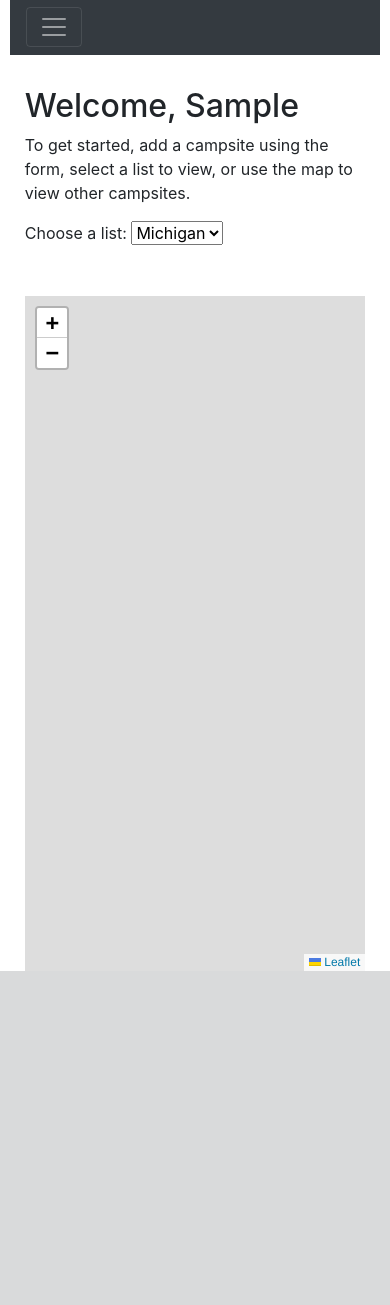
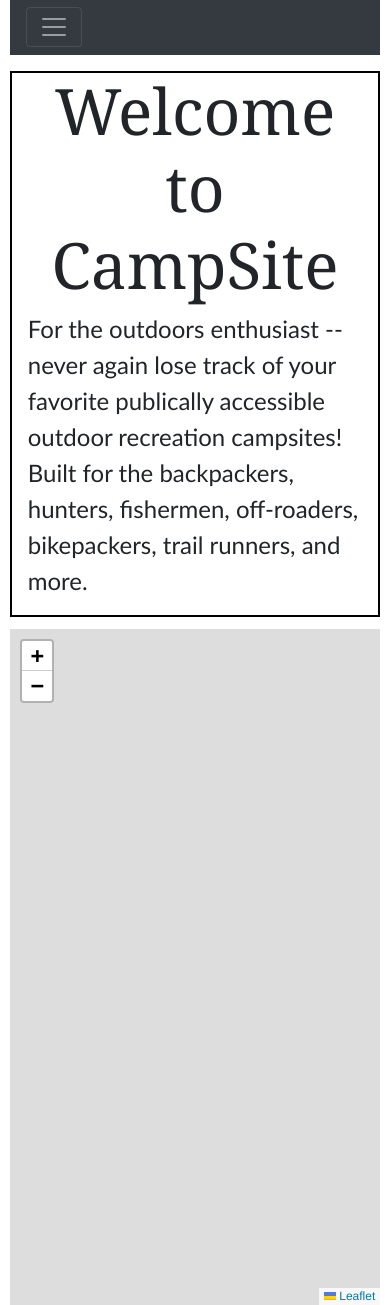
Before and after one commit to Jormogundr/campsite, a Flask app: page / in a window 390 px wide. Shown: the part 16-1321 px from the top of the page. Before the commit the page ends 987 px from the top, so only its background shows below. Run offline with Flask 3, Linux system fonts and the light colour scheme; the visitor is signed in with stand-in values (Sample User, id 1); data that the repository does not hold is empty; some libraries are stand-ins or nearby versions.

Commit message:
rework css and html. removed campsite form popup to replace with seprate page.

```diff
--- a/website/static/script/map.js
+++ b/website/static/script/map.js
@@ -49,7 +49,7 @@ function addMarkers(lats, lons, names, ids) {
     let link = "/campsites/" + id;
     var marker = L.marker([lat, lon]).addTo(campsite_map);
     marker.bindPopup(
-      `<b>Name:</b> ${name} <br> <b>Latitude:</b> ${lat} <br> <b>Longitude:</b> ${lon} <br> <a href="${link}">View Details</a>`
+      `<p align="center" style="font-weight:bold;font-size:x-large;padding-bottom:0;margin-bottom:0">${name}</p>  <br> <b>Latitude:</b> ${lat} <br> <b>Longitude:</b> ${lon} <br> <a href="${link}"><h6 align="center" style="padding-top:0.25em">View Details</h6></a>`
     );
   }
 }
--- a/website/static/styles/base.css
+++ b/website/static/styles/base.css
@@ -1,3 +1,16 @@
 #page_title {
-    font-size: 2em;
+  font-size: 2em;
 }
+
+#container {
+    width: 95vw;
+    height: 85vh;
+}
+
+body {
+    width: 95vw;
+    background-color: white;
+    margin: 15px auto;
+    height: auto;
+    max-height: 95vh;
+  }
--- a/website/static/styles/home.css
+++ b/website/static/styles/home.css
@@ -1,3 +1,7 @@
+#container {
+  height: 95vh;
+}
+
 #welcome {
   font-size: 4em;
   font-family: Cambria, Cochin, Georgia, Times, "Times New Roman", serif;
@@ -14,10 +18,7 @@
   border: 2px solid black;
   padding-left: 1em;
   padding-right: 1em;
-}
-
-#campsite-list-selector {
-  margin-top: 2em;
+  height: auto;
 }
 
 #map-error-flash {
--- a/website/static/styles/map.css
+++ b/website/static/styles/map.css
@@ -1,107 +1,7 @@
 #map {
-    margin-top: 5vh;
-    margin-bottom: 10vh;
-    height: 80vh;
-    align-items: center;
-    margin-left: auto;
-    margin-right: auto;
+  margin-top: 1em;
+  height: 80vh;
+  align-items: center;
+  margin-left: auto;
+  margin-right: auto;
 }
-
-@keyframes fade {
-  from { opacity: 0.8; }
-}
-
-.blink {
-  animation: fade 1s infinite alternate;
-}
-
-#map-zoomed {
-  margin-top: 5vh;
-  height: 55vh;
-  width: 50%;
-}
-
-#campsite-main-content {
-  background-color: beige;
-  width: 95vw;
-}
-
-body {
-  width: 95vw;
-  background-color: white;
-  margin: 15px auto;
-  height: 95vh;
-}
-main {
-  width: 40vw;
-  float: left;
-  margin-top: 3em;
-}
-aside {
-  width: 40vw;
-  float: right;
-  margin-top: 3em;
-}
-
-/* Button used to open the contact form - fixed at the bottom of the page */
-.open-button {
-  background-color: #555;
-  color: white;
-  padding: 16px 20px;
-  border: none;
-  cursor: pointer;
-  opacity: 0.8;
-  position: fixed;
-  bottom: 23px;
-  right: 28px;
-  width: 280px;
-}
-
-/* The popup form - hidden by default */
-.form-popup {
-  display: none;
-  position: fixed;
-  bottom: 0;
-  right: 15px;
-  border: 3px solid #f1f1f1;
-  z-index: 9;
-}
-
-/* Add styles to the form container */
-.form-container {
-  max-width: 300px;
-  padding: 10px;
-  background-color: white;
-}
-
-/* Full-width input fields */
-.form-container input[type=text], .form-container input[type=password] {
-  width: 100%;
-  padding: 15px;
-  margin: 5px 0 22px 0;
-  border: none;
-  background: #f1f1f1;
-}
-
-/* When the inputs get focus, do something */
-.form-container input[type=text]:focus, .form-container input[type=password]:focus {
-  background-color: #ddd;
-  outline: none;
-}
-
-/* Set a style for the submit/login button */
-.form-container .btn {
-  background-color: #555;
-  color: white;
-  padding: 20px 20px;
-  border: none;
-  cursor: pointer;
-  width: 100%;
-  margin-bottom:10px;
-  opacity: 0.8;
-}
-
-/* Add some hover effects to buttons */
-.form-container .btn:hover, .open-button:hover {
-  opacity: 1;
-}
--- a/website/templates/base.html
+++ b/website/templates/base.html
@@ -35,6 +35,8 @@
                     <a class="nav-item nav-link" id="logout" href="/logout">Logout</a>
                     <a class="nav-item nav-link" id="profile" href="/profile">My
                         Profile</a>
+                    <a class="nav-item nav-link" id="add-campsite"
+                        href="/add-campsite">Add Campsite</a>
                     {% else %}
                     <a class="nav-item nav-link" id="home" href="/">Home</a>
                     <a class="nav-item nav-link" id="login" href="/login">Login</a>
@@ -65,7 +67,7 @@
         </div>
         {% endif %} {% endfor %} {% endif %} {% endwith %}
 
-        <div class="container">{% block content %} {% endblock %}</div>
+        <div id="container">{% block content %} {% endblock %}</div>
         <script
             src="https://code.jquery.com/jquery-3.2.1.slim.min.js"
             integrity="sha384-KJ3o2DKtIkvYIK3UENzmM7KCkRr/rE9/Qpg6aAZGJwFDMVNA/GpGFF93hXpG5KkN"
--- a/website/templates/home.html
+++ b/website/templates/home.html
@@ -2,76 +2,13 @@
 
 <link rel="stylesheet" href="static/styles/home.css">
 
-<div id="home-main-content">
-    {% if user.is_authenticated %}
-
-    <!-- A button to open the new campsite popup form -->
-    <button class="open-button" onclick="openForm()">Add Campsite</button>
-    <div id="campsite-list-selector">
-        <h2>Welcome, {{ user.first_name }}</h2>
-
-        <p>To get started, add a campsite using the form, select a list to view,
-            or
-            use the map to view other campsites.</p>
-
-        <form action>
-            <label for="lists">Choose a list:</label>
-            <select id="lists" name="lists">
-                <!-- When DB ready, populate these options from a saved list using jinja for loop -->
-                <option value="list1">Michigan</option>
-            </select>
-        </form>
-    </div>
-
-    {% else %}
-
 <div id="welcome-banner">
-        <h1 id="welcome">Welcome to Campsite</h1>
+    <h1 id="welcome">Welcome to CampSite</h1>
     <p id="welcome-message">For the outdoors enthusiast -- never again lose
         track of your favorite publically accessible outdoor recreation
         campsites! Built for the backpackers, hunters, fishermen,
         off-roaders,
         bikepackers, trail runners, and more.</p>
-
-    </div>
-    {% endif %}
-
-    <!-- New campsite form-->
-    <div class="form-popup" id="new_campsite_form">
-        <form class="form-container" enctype="multipart/form-data" method="POST">
-
-            <label for="name"><b>Campsite Name</b></label>
-            <input type="text" placeholder="Enter campsite name" name="name"
-                required>
-
-            <label for="latitude"><b>Latitude</b></label>
-            <input type="text" placeholder="Enter Latitude" name="latitude"
-                required>
-
-            <label for="longitude"><b>Longitude</b></label>
-            <input type="text" placeholder="Enter Longitude" name="longitude"
-                required>
-
-            <label for="description"><b>Description</b></label>
-            <input type="text" rows ="5" placeholder="Enter Description" name="description">
-
-            <label for="potable"><b>Is there potable water access?</b></label>
-            <input type="checkbox" placeholder="Potable Water" name="potable">
-
-            <label for="electrical"><b>Are there electrical outlets?</b></label>
-            <input type="checkbox" placeholder="Electrical Connections"
-                name="electrical">
-
-            <label for="photos"><b>Photos</b></label>
-            <input type="file" placeholder="photo" name="photo">
-
-            <!-- Add a drop down that displays lists from the logged in user to save the new campsite too.
-    Use Jinja to display options, which are stored in the database.
-    -->
-
-            <button type="submit" class="btn">Submit</button>
-            <button type="button" class="btn cancel" onclick="closeForm()">Close</button>
-        </form>
 
 </div>
 
@@ -91,5 +28,3 @@
 <script type="text/javascript">addMarkers({{lats|tojson}}, {{lons|tojson}}, {{names|tojson}}, {{ids|tojson}})</script>
 
 {% endblock %}
-
-</div>
--- a/website/views.py
+++ b/website/views.py
@@ -93,6 +93,10 @@ def home():
 def profile():
     return render_template("profile.html", user=current_user)
 
+@views.route("/add-campsite", methods=["GET", "POST"])
+def addsite():
+    return render_template("add_site.html", user=current_user)
+
 
 @views.route("/campsites/<int:id>", methods=["GET", "POST"])
 def show_campsite(id):
```
Also changed, not shown: website/static/script/delete_node.js (deleted, +0 -8 lines), website/static/styles/add-site.css (added, +81 -0 lines), website/static/styles/campsite.css (added, +27 -0 lines), website/templates/add_site.html (added, +49 -0 lines), website/templates/campsite.html (+12 -8 lines), website/static/images/campsites/ozimandias-dupe.jpg (added), website/static/images/campsites/ozimandias.jpg (added), website/static/images/campsites/ozimandias.png (deleted), website/static/images/help.png (added). Lines whose indentation alone changed are shown as unchanged.
